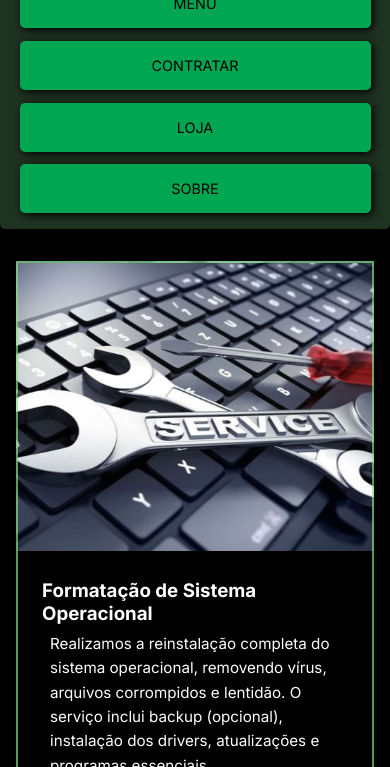
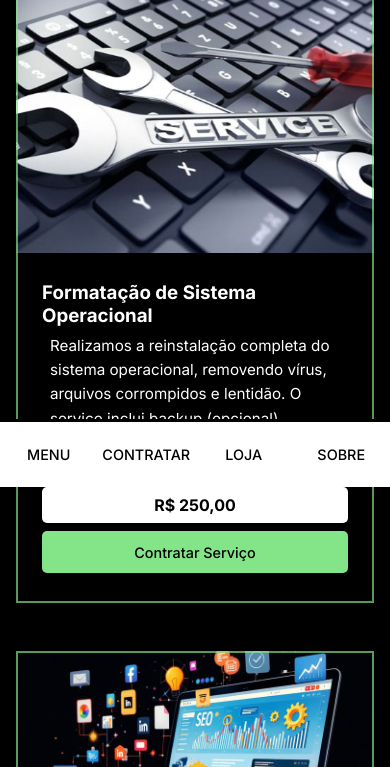
Before and after one commit to thalya-vieira/projeto-loja-informatica, a plain HTML site: page index.html in a window 390 px wide. Shown: the part 357-1124 px from the top of the page. Drawn offline with Linux system fonts and the light colour scheme.

Commit message:
Add files via upload
fiz uma barra inferior responsiva

```diff
--- a/style.css
+++ b/style.css
@@ -1,4 +1,4 @@
-@import url('https://fonts.googleapis.com/css2?family=Cabin:ital,wght@0,400..700;1,400..700&family=Gelasio:ital,wght@0,400..700;1,400..700&family=Inter:ital,opsz,wght@0,14..32,100..900;1,14..32,100..900&family=Noto+Sans:ital,wght@0,100..900;1,100..900&family=Roboto+Mono:ital,wght@0,100..700;1,100..700&display=swap');
+/* @import url('https://fonts.googleapis.com/css2?family=Cabin:ital,wght@0,400..700;1,400..700&family=Gelasio:ital,wght@0,400..700;1,400..700&family=Inter:ital,opsz,wght@0,14..32,100..900;1,14..32,100..900&family=Noto+Sans:ital,wght@0,100..900;1,100..900&family=Roboto+Mono:ital,wght@0,100..700;1,100..700&display=swap'); */
 
 @import url('https://fonts.googleapis.com/css2?family=Bebas+Neue&family=Cabin:ital,wght@0,400..700;1,400..700&family=Gelasio:ital,wght@0,400..700;1,400..700&family=Inter:ital,opsz,wght@0,14..32,100..900;1,14..32,100..900&family=Noto+Sans:ital,wght@0,100..900;1,100..900&family=Orbitron:wght@400..900&family=Roboto+Mono:ital,wght@0,100..700;1,100..700&display=swap');
 *{
@@ -32,39 +32,33 @@ h1{
     font-family: "Bebas Neue", sans-serif;
     font-size: 5rem;
     padding: 5rem 5rem 5rem 5rem;
-    color: #84e488;
+    color: #ffffff;
     text-align: left;
     font-weight: 480;
 }
 
 nav{
-    background-color: #1f3322;
     width: 100%;
     display: flex;
     justify-content: center;
     align-items: center;
-    border-radius: 0px 0px 5px 5px;
-    gap: 2.5rem;
-    margin-bottom: 2rem;
-    padding: 1rem 5rem;
+    height: auto;
 }
 a{
+    background-color: rgb(255, 255, 255);
     text-align: center;
     font-size: 0.9rem;
-    font-weight: 400;
+    font-weight: 500;
     text-decoration: none;
-    color:rgb(0, 0, 0);
-    background-color: #00a651;
+    color: #000000;
     width: 100%;
-    padding: 1rem 0rem;
-    border-radius: 5px;
+    padding: 1.5rem 0rem;
     transition: all 0.2s;
-    box-shadow: 2px 2px 8px #000000;
+    border-top: solid #000000 3px;
 }
 a:hover{
     color: #fcfffc;
-    background-color: #000000;
-    box-shadow: #84e4875d 0px 0px 8px;
+    background-color: #1f3322;
 }
 main{
     background-color: #000000;
@@ -181,11 +175,18 @@ footer p{
 }
 
 @media screen and (max-width: 678px){
+
+    body{
+    padding-bottom: 100px;
+    }
     nav{
-        flex-direction: column;
+        position: fixed;
+        align-content: end;
         height: auto;
-        padding: 1rem 0rem;
-        gap:0.8rem;
+        bottom: 0;
+        display: flex;
+        align-items: first end;
+        justify-content: end;
     }
     header{
         align-items: center;
```
